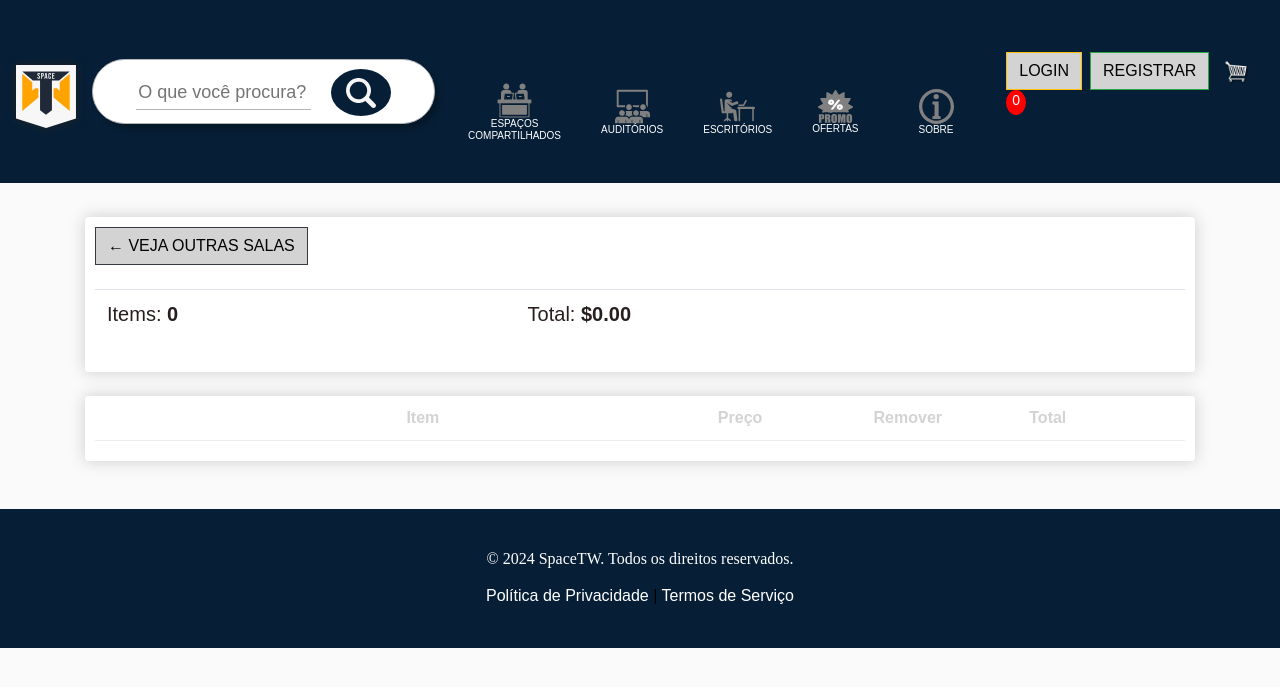
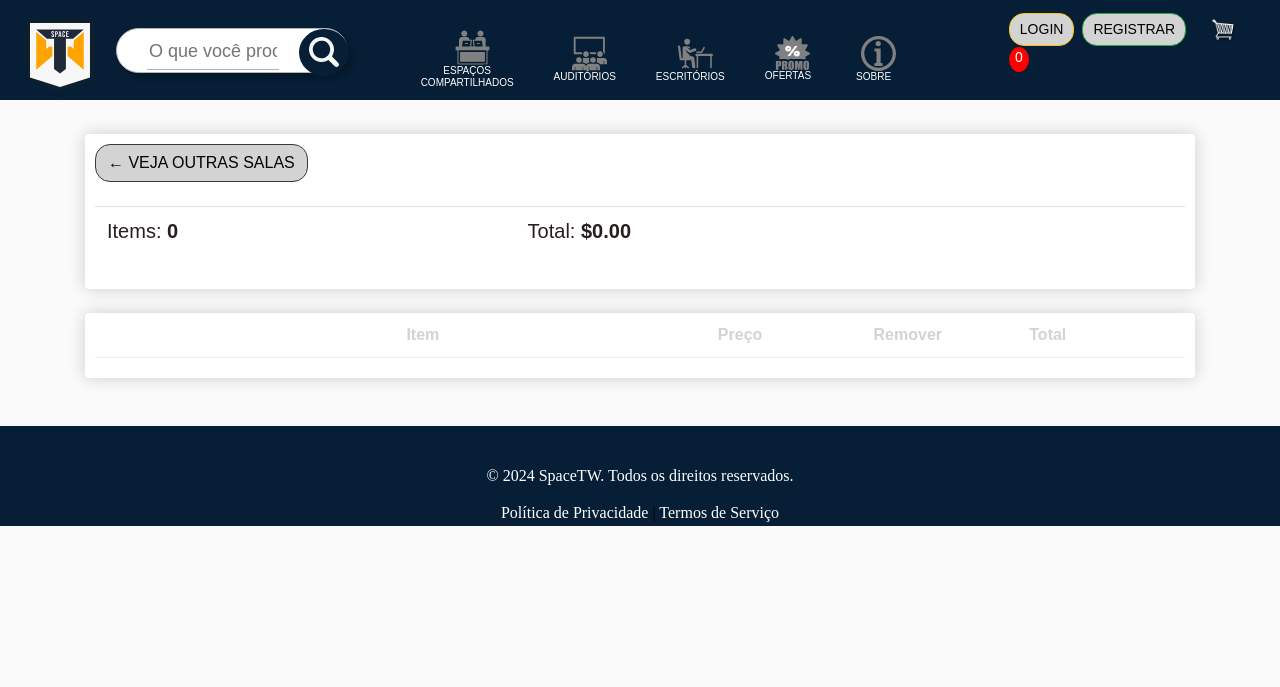
Before and after one commit to fhfraga/space_tw, a Django app: page /cart/ in a window 1280 px wide. Shown: the top 687 px of the page. Run offline with Django 3.2, Linux system fonts and the light colour scheme; lists and menus that the app fills with data are empty; some libraries are stand-ins or nearby versions.

Commit message:
Ajuste dos botões, header e footer

```diff
--- a/static/css/main.css
+++ b/static/css/main.css
@@ -17,6 +17,16 @@ p, ul{color: #020202;}
 	background-color: #fff;
 	border-radius: 4px;
 	padding: 10px;
+}
+
+.navbar {
+    height: 100px;
+    padding: 10px 20px;
+}
+
+.navbar a {
+    font-size: 14px;
+    padding: 5px 10px;
 }
 
 .thumbnail{
@@ -59,7 +69,7 @@ p, ul{color: #020202;}
 
 
 .btn {
-    border-radius: 0;
+    border-radius: 15px;
     background-color: #d3d3d3;
     color: #020202;
     text-transform: uppercase;
@@ -118,17 +128,17 @@ p, ul{color: #020202;}
 
 .categoria {
     display: flex;
-    justify-content: center; /* Centraliza os itens horizontalmente */
-    align-items: center; /* Centraliza os itens verticalmente */
-    flex-wrap: wrap; /* Quebra linha conforme necessário */
+    justify-content: center;
+    align-items: center;
+    flex-wrap: wrap;
     margin-top: 50px;
     width: 100%;
 }
 
 .imagem_categoria {
     display: flex;
-    justify-content: center; /* Centraliza os itens horizontalmente */
-    align-items: center; /* Centraliza os itens verticalmente */
+    justify-content: center;
+    align-items: center;
     width: 35%;
     margin: 5px;
 }
@@ -149,7 +159,7 @@ p, ul{color: #020202;}
 }
 
 .categoria figure:hover {
-    transform: scale(1.2); /* Correção do erro: 'scale' alterado para 'transform' */
+    transform: scale(1.2);
     transition: 0.3s ease-in-out;
 }
 
@@ -160,9 +170,9 @@ p, ul{color: #020202;}
 
 .seach_bar{
     color: #b4b5b8;
-    height: 65px;
+    height: 45px;
     background-color: white;
-    width: 60%;
+    width: 35%;
     border-radius: 50px;
     border: solid 1px;
     border-color: #b4b5b8;
@@ -182,8 +192,8 @@ p, ul{color: #020202;}
     align-items: center;
     justify-content: center;
     margin-right: 20px;
-    width: 60%;
-    height: 65px;
+    width: 90%;
+    height: 30px;
 }
 
 .barra input{
@@ -201,11 +211,11 @@ p, ul{color: #020202;}
     align-items: center;
     justify-content: center;
     display: flex;
-    width: 60px;
+    width: 63px;
     height: 47px;
     background-color: #061f36;
     border-radius: 100%;
-    margin-right: 30px;
+    margin-right: -2px;
 }
 
 .lupa img{
@@ -244,10 +254,21 @@ p, ul{color: #020202;}
 	color: #061f36
 }
 
+
+
+footer {
+    height: 100px;
+    padding: 5px 20px;
+    font-size: 16px;
+    font-family: 'Times New Roman', Times, serif;
+    color: white;
+}
+
 footer h6{
     font-size: 16px;
-	font-family: 'Times New Roman', Times, serif;
+    font-family: 'Times New Roman', Times, serif;
     color: white;
+
 }
 
 .text-white {
--- a/store/templates/store/main.html
+++ b/store/templates/store/main.html
@@ -93,10 +93,10 @@
 				<figure>
 					<a href="{% url 'store' %}"><img src="{% static 'images/promotion.svg' %}" alt=""><h6>OFERTAS</h6></a>
 				</figure>
-				<figure></figure>
+				<figure>
 					<a href="{% url 'about' %}"><img src="{% static 'images/about.svg' %}" alt=""><h6>SOBRE</h6></a>
 				</figure>
-				<figure></figure>
+				<figure>
 					{% if request.user.is_authenticated %}
 					<a href="{% url 'create_room' %}">
 						<img src="{% static 'images/house-add.svg' %}" alt="">
```
